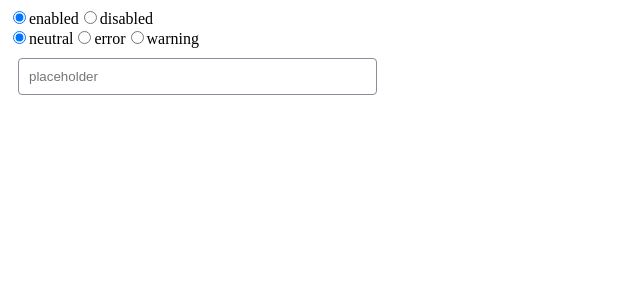
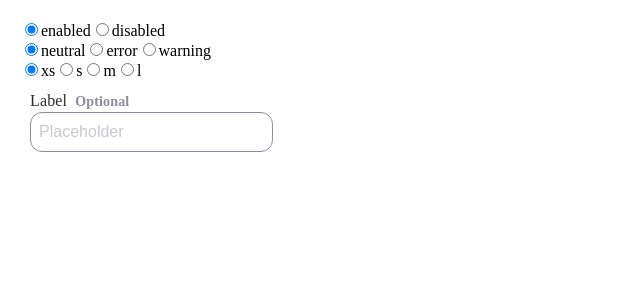
Before and after one commit to andreahajna/o2Component, a React (Vite) app: page / in a window 1280 px wide. Shown: the top 300 px of the page, without its empty margins (0-640 px from the left). Built offline with nearby package versions, Linux system fonts and the light colour scheme.

Commit message:
textInput

```diff
--- a/src/App.tsx
+++ b/src/App.tsx
@@ -1,5 +1,6 @@
 import TextInput from './components/TextInput.tsx';
 import React from 'react';
+import { InputSize } from './constants.ts';
 
 enum StateEnum {
   ENABLED = 'enabled',
@@ -16,10 +17,16 @@ function App() {
   const [disabled, setDisabled] = React.useState(false);
   const [value, setValue] = React.useState('');
   const [errorMessage, setErrorMessage] = React.useState('');
+  const [warningMessage, setWarningMessage] = React.useState('');
   const [variant, setVariant] = React.useState(VariantEnum.NEUTRAL);
+  const [size, setSize] = React.useState<InputSize>('xs');
 
   const handleRadioChange = (event: React.ChangeEvent<HTMLInputElement>) => {
     setDisabled(event.target.value === StateEnum.DISABLED);
+  };
+
+  const handleSizeChange = (event: React.ChangeEvent<HTMLInputElement>) => {
+    setSize(event.target.value as InputSize);
   };
 
   const handleVariantChange = (event: React.ChangeEvent<HTMLInputElement>) => {
@@ -29,6 +36,11 @@ function App() {
       setErrorMessage('errorMessage');
     } else {
       setErrorMessage('');
+    }
+    if (variantValue === 'warning') {
+      setWarningMessage('warningMessage');
+    } else {
+      setWarningMessage('');
     }
   };
 
@@ -88,14 +100,37 @@ function App() {
         <label htmlFor='warning'>warning</label>
       </div>
 
-      <div style={{ display: 'flex', width: '30%' }}>
+      <div>
+        {['xs', 's', 'm', 'l'].map((sizeId) => {
+          return (
+            <>
+              <input
+                type='radio'
+                id={sizeId}
+                name='size'
+                value={sizeId}
+                onChange={handleSizeChange}
+                checked={sizeId === size}
+              />
+              <label htmlFor={sizeId}>{sizeId}</label>
+            </>
+          );
+        })}
+      </div>
+
+      <div style={{ display: 'flex' }}>
         <TextInput
           value={value}
+          label={'Label'}
+          optional={'Optional'}
+          name={'input'}
           onChange={(value) => {
             setValue(value);
           }}
+          size={size}
           error={errorMessage}
-          placeholder={'placeholder'}
+          warning={warningMessage}
+          placeholder={'Placeholder'}
           disabled={disabled}
         />
       </div>
--- a/src/assets/styles.scss
+++ b/src/assets/styles.scss
@@ -15,11 +15,12 @@ $color-content-on-neutral-danger: #DC2828;
 $color-content-on-neutral-warning: #A56315;
 
 /* State Colors */
-$color-state-default-hover: rgba(26, 26, 26, 0.06);
-$color-state-default-focus: rgba(26, 26, 26, 0.80);
+$color-state-default-hover: #1A1A1A0F;
+$color-state-default-hover-variant: #1A1A1A;
+$color-state-default-focus: #1A1A1ACC;
 
 /* Font Family */
-$font-family: "On Air Var";
+$font-family: 'On Air Var';// roboto, sans-serif; // 'On Air Var'
 
 /* Label M */
 $font-label-m-size: 16px;
@@ -41,7 +42,6 @@ $font-body-m-letter-spacing: 0.01px;
 $font-body-m-paragraph-spacing: 20px;
 $font-body-m-list-spacing: 6px;
 
-
 /* Radius */
 $dimension-radius-input: 12px;
 
--- a/src/components/TextInput.tsx
+++ b/src/components/TextInput.tsx
@@ -1,27 +1,52 @@
 import { FC } from 'react';
+import { InputSize } from '../constants.ts';
 
 interface TextInputProps {
   value: string;
+  label: string;
+  name: string;
   onChange: (value: string) => void;
+  size?: InputSize;
   error?: string;
+  warning?: string;
   placeholder?: string;
   disabled?: boolean;
+  optional?: string;
 }
 
-const TextInput: FC<TextInputProps> = ({ value, onChange, error, placeholder, disabled }) => {
-  console.log(error);
+const TextInput: FC<TextInputProps> = ({
+  value,
+  label,
+  name,
+  onChange,
+  size,
+  error,
+  warning,
+  placeholder,
+  disabled,
+  optional
+}) => {
+  const labelClassName = disabled ? 'disabled' : error ? 'error' : warning ? 'warning' : '';
+
   return (
-    <>
+    <div className={'textInputGroup'}>
+      <div className={'labelGroup'}>
+        <label htmlFor={name} className={`label size-m ${labelClassName}`}>
+          {label}
+        </label>
+        <div className={`label ${labelClassName}`}>{optional}</div>
+      </div>
       <input
-        className={'textInput'}
+        name={name}
+        className={`textInput size-${size} ${labelClassName}`}
         type='text'
         value={value}
         onChange={(e) => onChange(e.target.value)}
         placeholder={placeholder}
         disabled={disabled}
       />
-      <div className='errorMsg'>{error}</div>
-    </>
+      {error || warning ? <div className={`label ${labelClassName}`}>{error ? error : warning}</div> : null}
+    </div>
   );
 };
 
--- /dev/null
+++ b/src/constants.ts
@@ -0,0 +1 @@
+export type InputSize = 'xs' | 's' | 'm' | 'l';
--- a/src/index.scss
+++ b/src/index.scss
@@ -1,21 +1,124 @@
 @use 'assets/styles';
 
+body {
+    font-family: styles.$font-family;
+    margin: 20px;
+}
+
+.textInputGroup {
+    display: flex;
+    flex-direction: column;
+    margin: 10px;
+}
+
+.labelGroup{
+    display: flex;
+    align-items: center;
+    gap: styles.$dimension-xs
+}
+
+.label {
+    color: styles.$color-content-on-neutral-medium;
+    font-size: styles.$font-label-s-size;
+    font-weight: styles.$font-label-s-weight;
+    line-height: styles.$font-label-s-line-height;
+    letter-spacing: styles.$font-label-s-letter-spacing;
+
+    &.size-m {
+        color: styles.$color-content-on-neutral-xx-high;
+        font-size: styles.$font-label-m-size;
+        font-weight: styles.$font-label-m-weight;
+        line-height: styles.$font-body-m-line-height;
+        letter-spacing: styles.$font-label-m-letter-spacing;
+    }
+
+    &.error {
+        color: styles.$color-content-on-neutral-danger;
+    }
+
+    &.warning {
+        color: styles.$color-content-on-neutral-warning;
+    }
+
+    &.disabled {
+        color: styles.$color-content-on-neutral-low;
+    }
+}
 
 .textInput {
+    border-radius: styles.$dimension-radius-input;
+    padding: styles.$dimension-xs;
+    width: 100%;
+    font-size: styles.$font-body-m-size;
+    font-weight: styles.$font-body-m-weight;
+    line-height: styles.$font-body-m-line-height;
+    letter-spacing: styles.$font-body-m-letter-spacing;
     background-color: styles.$color-surface-x-low;
+    color: styles.$color-content-on-neutral-xx-high;
     border: 1px solid styles.$color-surface-x-high;
-    border-radius: 4px;
-    padding: 10px;
-    width: 100%;
-    margin: 10px;
+
+    &::placeholder {
+        color: styles.$color-content-on-neutral-low;
+    }
 
     &:focus {
-        border-color: styles.$color-state-default-focus;
+        border-color: 1px solid styles.$color-state-default-focus;
         caret-color: styles.$color-surface-brand;
     }
 
-    &:hover {
-        border-color: styles.$color-state-default-hover;
+    &:not(.disabled):hover {
+        border-color: styles.$color-state-default-hover-variant;
+    }
+
+    &.disabled {
+        border-color: styles.$color-content-on-neutral-low;
+        color: styles.$color-content-on-neutral-low;
+    }
+
+    &.size-xs {
+        padding: styles.$dimension-xs;
+    }
+
+    &.size-s {
+        padding: styles.$dimension-s;
+    }
+
+    &.size-m {
+        padding: styles.$dimension-m;
+    }
+
+    &.size-l {
+        padding: styles.$dimension-l;
+    }
+
+    &.error {
+        border-color: styles.$color-surface-danger;
+        //background-color: styles.$color-surface-danger-variant;
+
+        &:focus {
+            outline: none;
+            border-color: styles.$color-surface-danger;
+            caret-color: styles.$color-content-on-neutral-xx-high;
+        }
+
+        &:not(.disabled):hover {
+            border-color: styles.$color-surface-danger;
+        }
+    }
+
+    &.warning {
+        border-color: styles.$color-surface-warning;
+        //background-color: styles.$color-surface-warning-variant;
+
+        &:focus {
+            outline: none;
+            border-color: styles.$color-surface-warning;
+            caret-color: styles.$color-content-on-neutral-xx-high;
+        }
+
+        &:not(.disabled):hover {
+            border-color: styles.$color-surface-warning;
+        }
     }
 
 }
```
Also changed, not shown: 1 other file (tests, documents, lock files or other folders).
